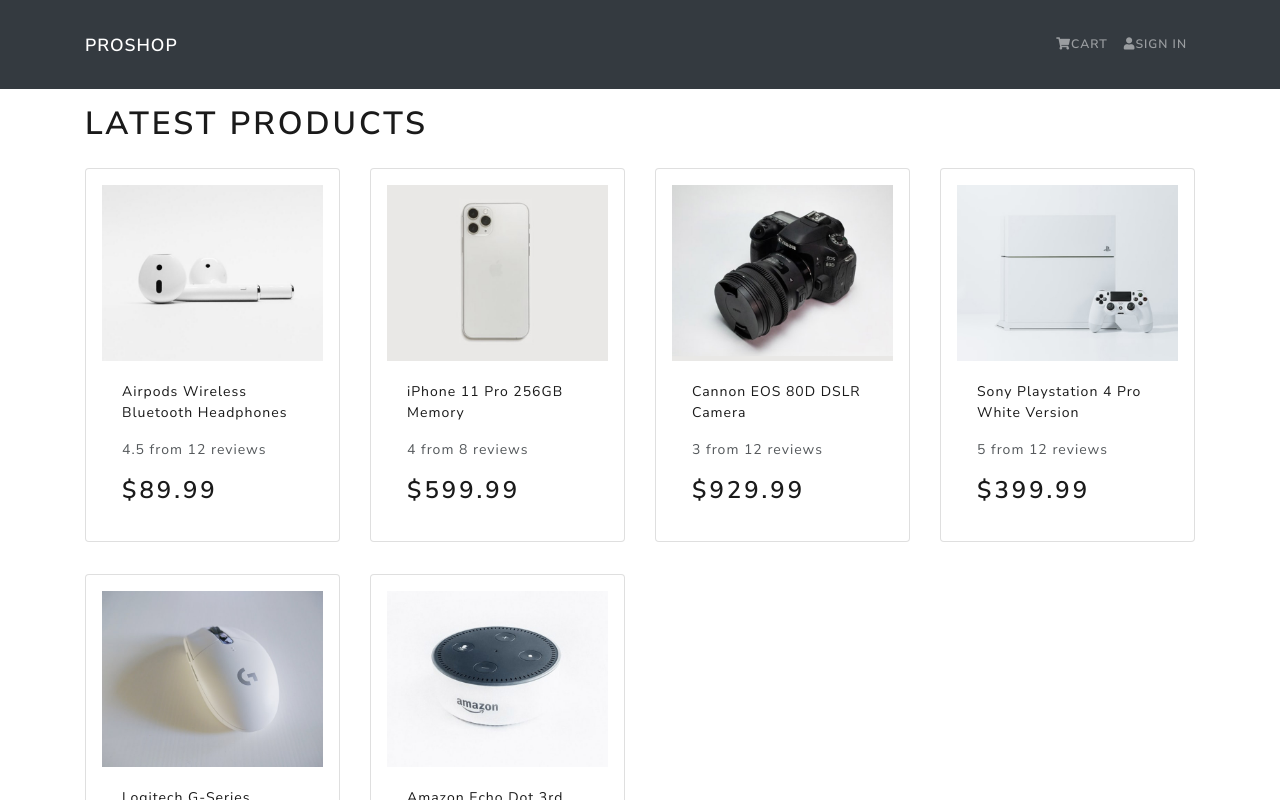
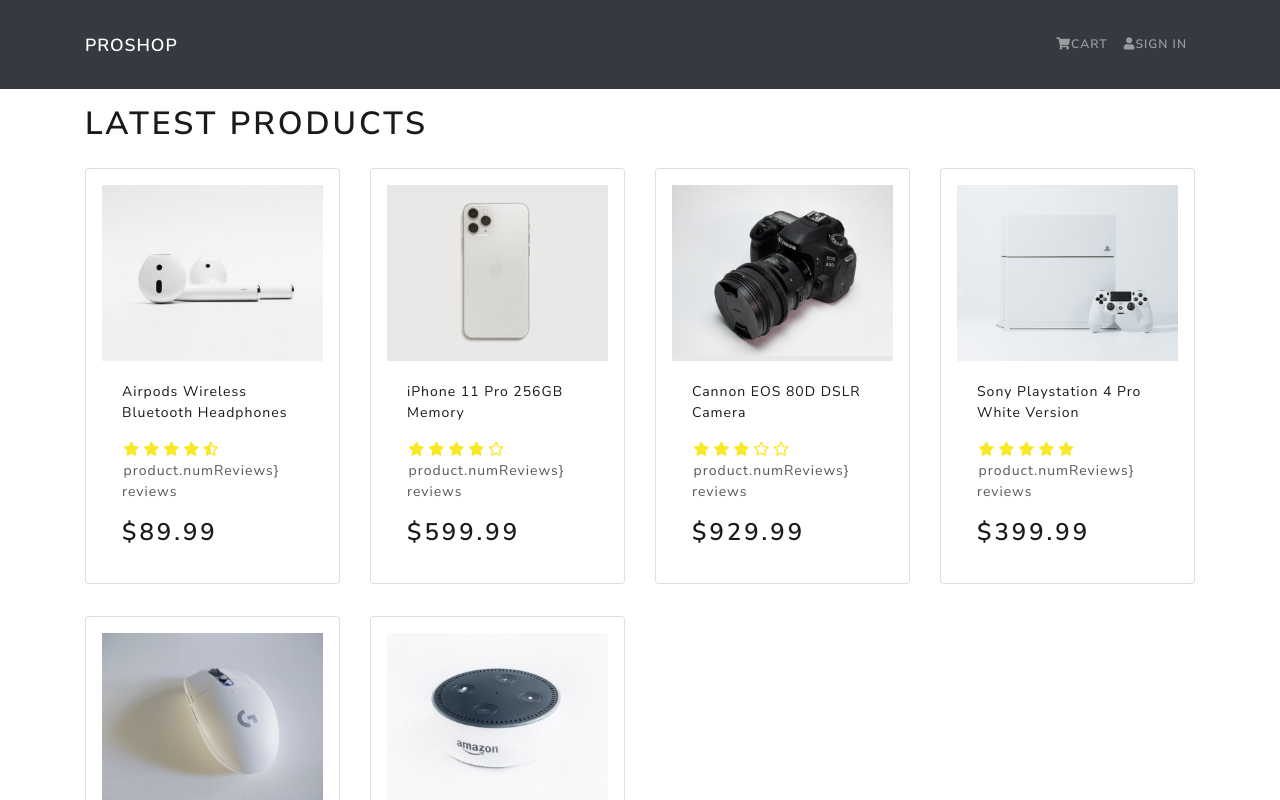
Before and after one commit to jebetk/proshop_mern, a React (Create React App) app in the folder frontend/: page / in a window 1280 px wide. Shown: the top 800 px of the page. Built offline with nearby package versions, Linux system fonts and the light colour scheme.

Commit message:
Rating component

```diff
--- a/frontend/src/components/Product.js
+++ b/frontend/src/components/Product.js
@@ -1,5 +1,6 @@
 import React from "react";
 import { Card } from "react-bootstrap";
+import Rating from "./Rating";
 
 const Product = ({ product }) => {
   return (
@@ -15,7 +16,10 @@
         </a>
         <Card.Text as="div">
           <div className="my-3">
-            {product.rating} from {product.numReviews} reviews
+            <Rating
+              value={product.rating}
+              text={`product.numReviews} reviews`}
+            />
           </div>
         </Card.Text>
         <Card.Text as="h3">${product.price}</Card.Text>
--- /dev/null
+++ b/frontend/src/components/Rating.js
@@ -0,0 +1,75 @@
+import React from "react";
+
+const Rating = ({ value, text, color }) => {
+  return (
+    <div className="rating">
+      <span>
+        <i
+          style={{ color }}
+          className={
+            value >= 1
+              ? "fas fa-star"
+              : value >= 0.5
+              ? "fas fa-star-half-alt"
+              : "far fa-star"
+          }
+        ></i>
+      </span>
+      <span>
+        <i
+          style={{ color }}
+          className={
+            value >= 2
+              ? "fas fa-star"
+              : value >= 1.5
+              ? "fas fa-star-half-alt"
+              : "far fa-star"
+          }
+        ></i>
+      </span>
+      <span>
+        <i
+          style={{ color }}
+          className={
+            value >= 3
+              ? "fas fa-star"
+              : value >= 2.5
+              ? "fas fa-star-half-alt"
+              : "far fa-star"
+          }
+        ></i>
+      </span>
+      <span>
+        <i
+          style={{ color }}
+          className={
+            value >= 4
+              ? "fas fa-star"
+              : value >= 3.5
+              ? "fas fa-star-half-alt"
+              : "far fa-star"
+          }
+        ></i>
+      </span>
+      <span>
+        <i
+          style={{ color }}
+          className={
+            value >= 5
+              ? "fas fa-star"
+              : value >= 4.5
+              ? "fas fa-star-half-alt"
+              : "far fa-star"
+          }
+        ></i>
+      </span>
+      <span>{text && text}</span>
+    </div>
+  );
+};
+
+Rating.defaultProps = {
+  color: "#f8e825",
+};
+
+export default Rating;
--- a/frontend/src/index.css
+++ b/frontend/src/index.css
@@ -1,3 +1,11 @@
 main {
   min-height: 80vh;
 }
+
+h3 {
+  padding: 1 rem 0;
+}
+
+.rating span {
+  margin: 0.1rem;
+}
```
